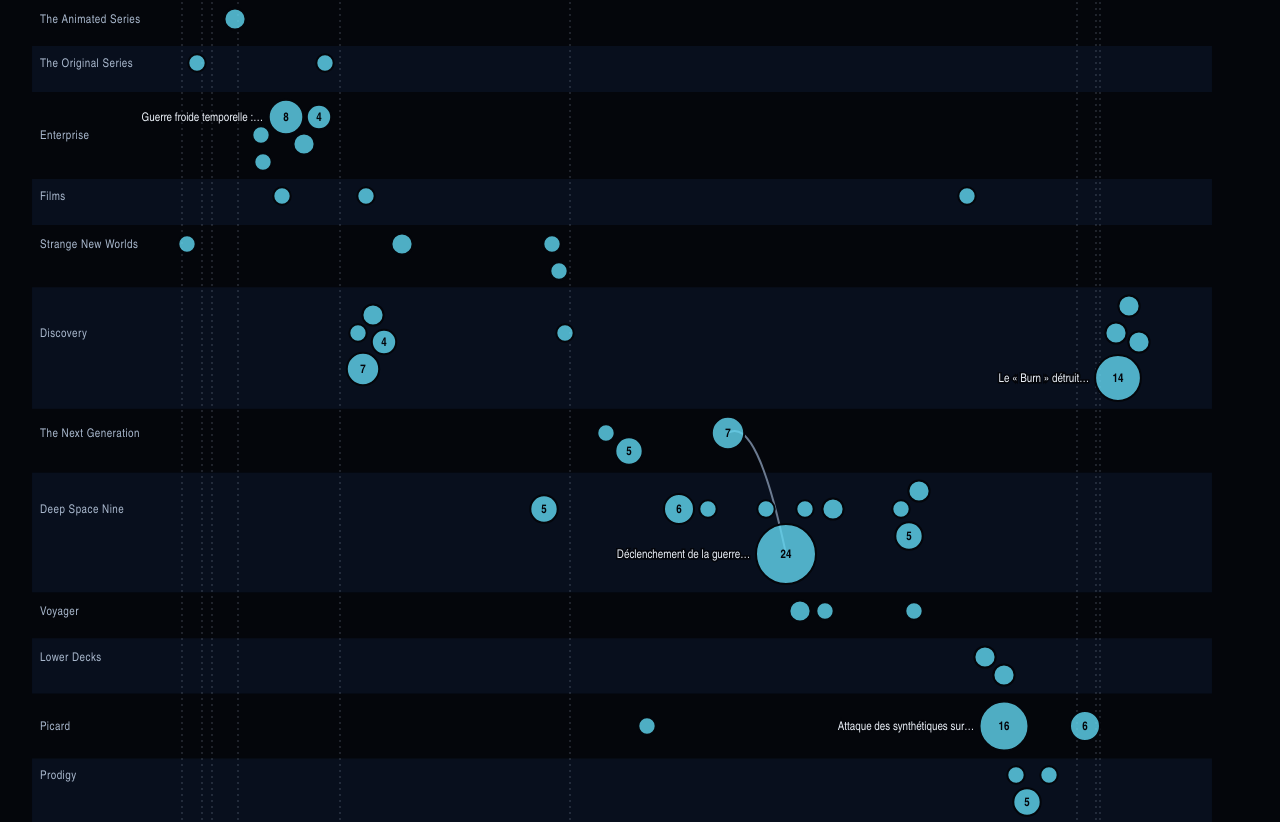
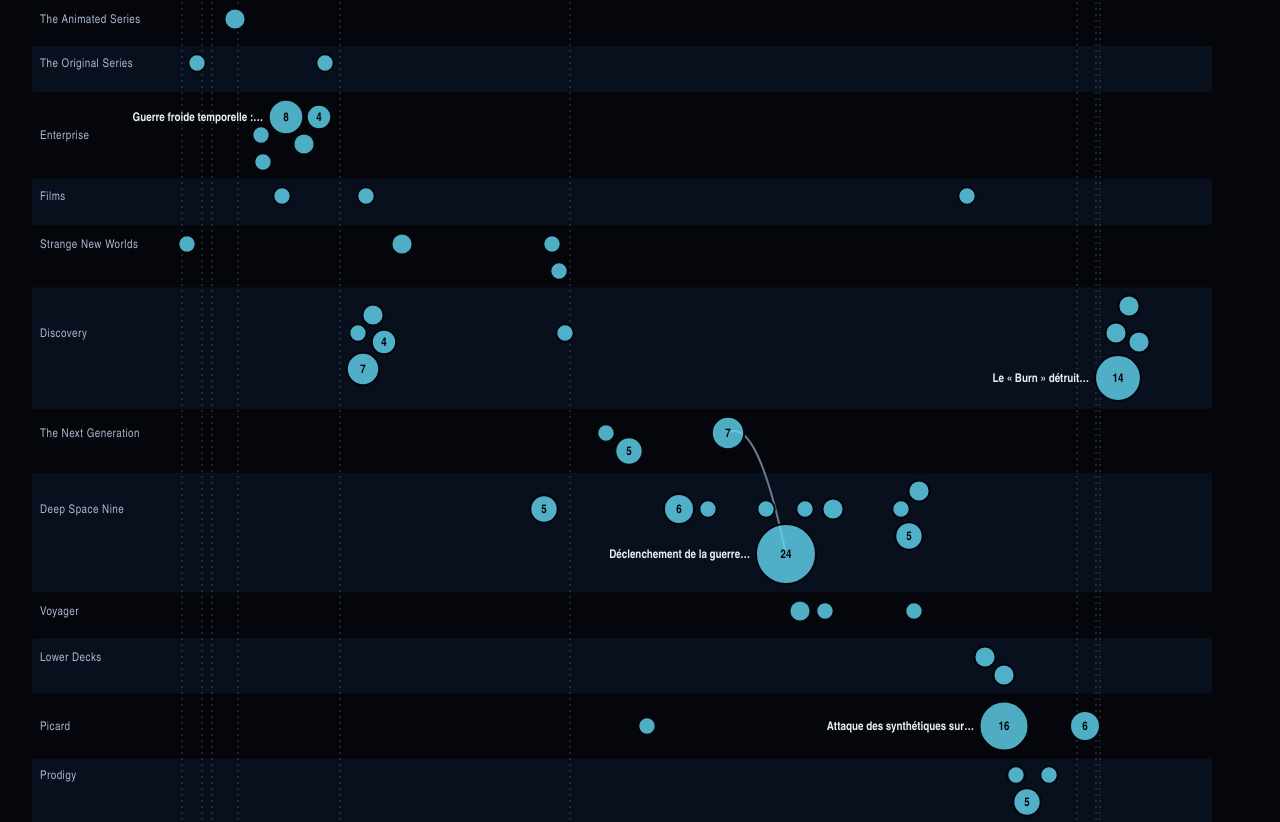
Before and after one commit to s-geffroy/political-atlas-star-trek, a Jekyll site: the page built from reseau.html, in a window 1280 px wide. Shown: the part 835-1657 px from the top of the page. Built offline with Jekyll 4.4.1, drawn with Linux system fonts in a browser that asks for light colours.

Commit message:
Reseau : noms des arcs lisibles sur la carte
Co-Authored-By: Claude Opus 5.5 <noreply@anthropic.com>

```diff
--- a/assets/css/atlas.css
+++ b/assets/css/atlas.css
@@ -306,7 +306,7 @@ p.carte__meta > a:only-child, .panneau > p > a { display: inline-block; min-heig
 .carte-arcs .bulle { fill: var(--cyan); fill-opacity: 0.8; stroke: var(--fond); stroke-width: 2; }
 .carte-arcs a:hover .bulle, .carte-arcs a:focus-visible .bulle { fill: var(--ambre); fill-opacity: 1; }
 .carte-arcs a:focus-visible { outline: 3px solid var(--ambre); outline-offset: 2px; }
-.carte-arcs .bulle__nom { fill: var(--texte); font-size: 12px; paint-order: stroke; stroke: var(--fond); stroke-width: 3px; }
+.carte-arcs .bulle__nom { fill: var(--texte); font-size: 12px; font-weight: 600; }
 .carte-arcs .bulle__n { fill: var(--encre); font-size: 12px; font-weight: 700; text-anchor: middle; pointer-events: none; }
 .lien--cause { stroke: var(--lien-cause); }
 .fleche--cause { fill: var(--lien-cause); }
```
